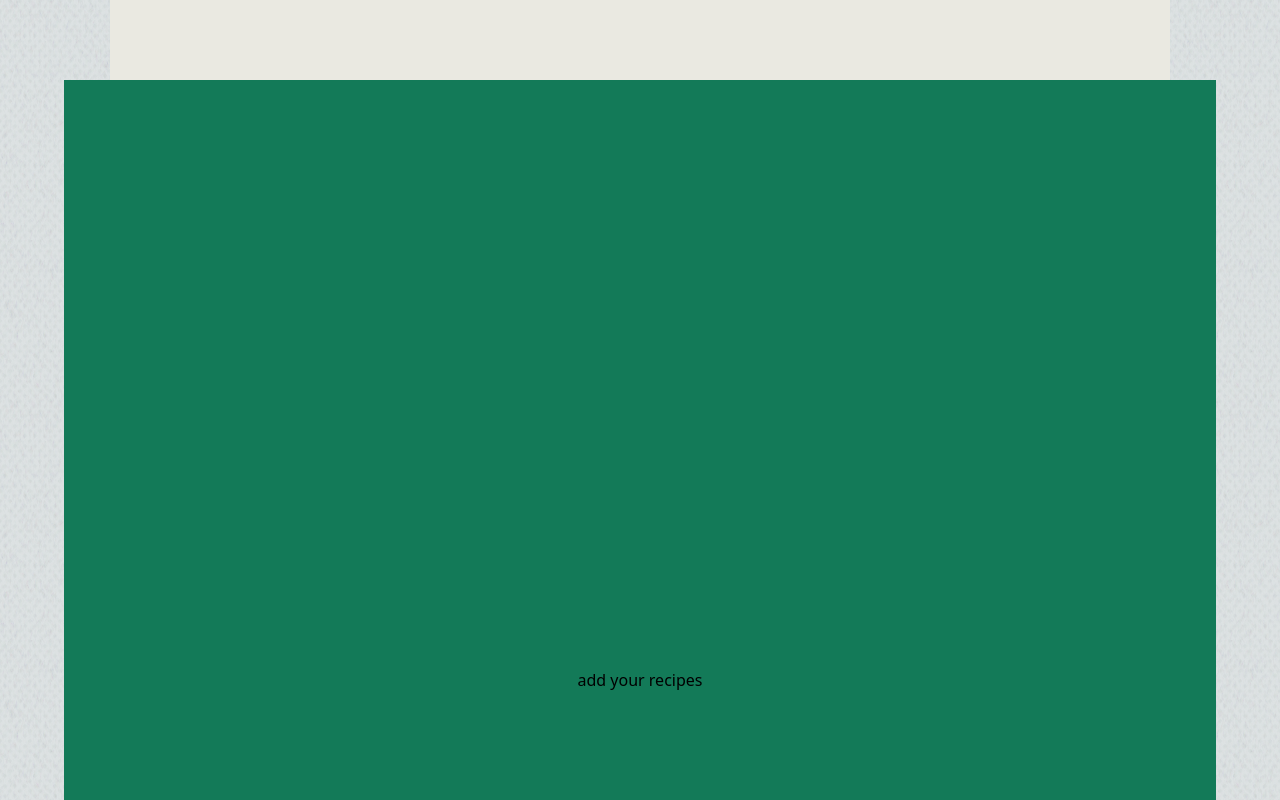
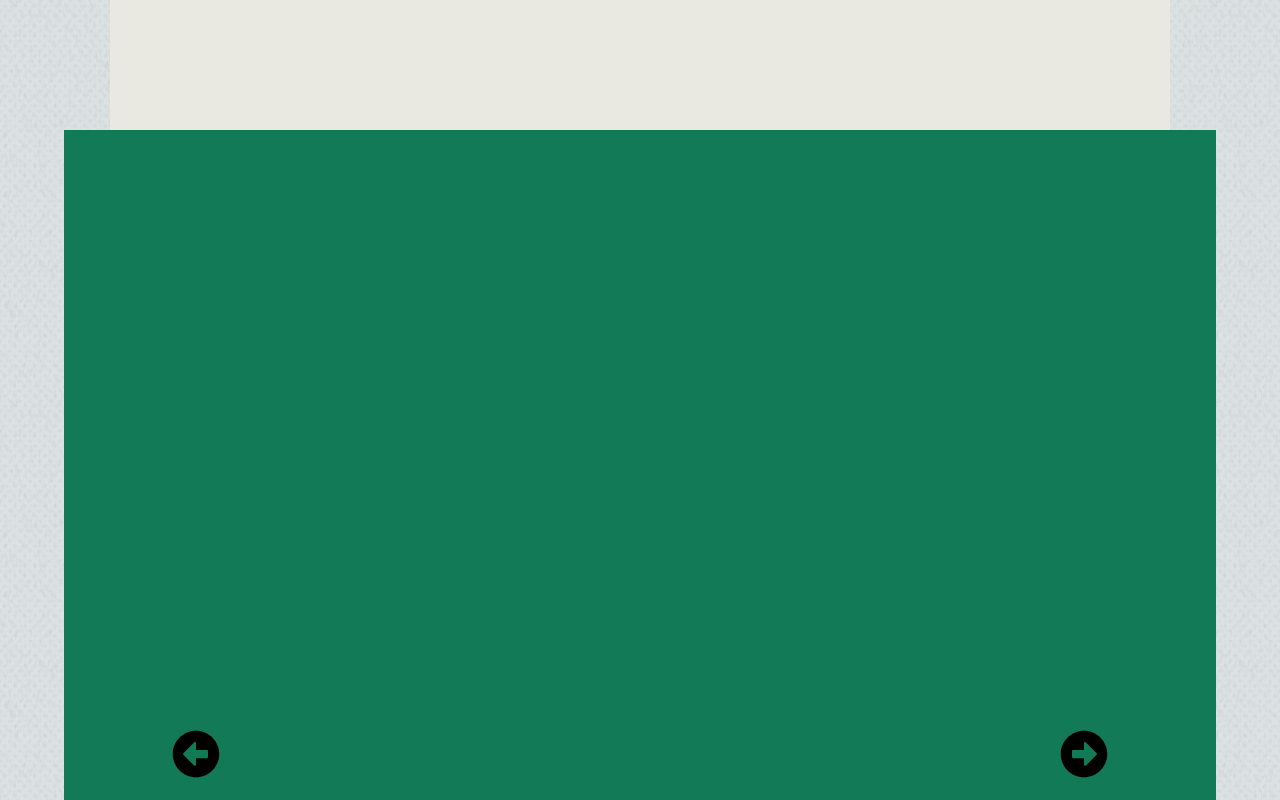
Before and after one commit to thymaster/Online-Cookbook, a React (Create React App) app: page / in a window 1280 px wide. Shown: the part 1360-2160 px from the top of the page. Built offline with nearby package versions, Linux system fonts and the light colour scheme.

Commit message:
Carousel Structure

```diff
--- a/package.json
+++ b/package.json
@@ -10,6 +10,7 @@
     "@testing-library/user-event": "^12.8.3",
     "react": "^17.0.2",
     "react-dom": "^17.0.2",
+    "react-icons": "^4.2.0",
     "react-router-dom": "^5.2.0",
     "react-scripts": "4.0.3",
     "web-vitals": "^1.1.2"
--- /dev/null
+++ b/src/Components/ImageCarousel/ImageCarousel.css
@@ -0,0 +1,44 @@
+.slider{
+    position: relative;
+    height: 100vh;
+    display: flex;
+    justify-content: center;
+    align-items: center;
+}
+
+.image{
+    width: 1000px;
+    height: 500px;
+    border-radius: 10px;
+}
+
+.right-arrow{
+    position: absolute;
+    top: 50%;
+    right: 32px;
+    font-size: 3rem;
+    color: #000;
+    cursor: pointer;
+    user-select: none;
+}
+
+.left-arrow{
+    position: absolute;
+    top: 50%;
+    left: 32px;
+    font-size: 3rem;
+    color: #000;
+    cursor: pointer;
+    user-select: none;
+}
+
+.slide{
+    opacity: 0;
+    transition-duration: 0.5s ease;
+}
+
+.slide.active{
+    opacity: ;
+    transition-duration: 0.5s;
+    transform: scale(1.08);
+}
--- /dev/null
+++ b/src/Components/ImageCarousel/ImageCarousel.jsx
@@ -0,0 +1,40 @@
+import React, { useState } from "react";
+import { SliderData } from "../SliderData/SliderData";
+import { FaArrowAltCircleRight, FaArrowAltCircleLeft } from "react-icons/fa";
+import "../ImageCarousel/ImageCarousel.css";
+
+export const ImageCarousel = ({ slides }) => {
+  const [current, setCurrent] = useState(0);
+  const length = slides.length;
+
+  const nextSlide = () => {
+    setCurrent(current === length - 1 ? 0 : current + 1);
+  };
+
+  const previousSlide = () => {
+    setCurrent(current === 0 ? length - 1 : current + 1);
+  };
+
+  if (!Array.isArray(slides) || slides.length <= 0) {
+    return null;
+  }
+
+  return (
+    <div className="slider">
+      <FaArrowAltCircleLeft className="left-arrow" onClick={previousSlide} />
+      <FaArrowAltCircleRight className="right-arrow" onClick={nextSlide} />
+      {SliderData.map((slide, index) => {
+        return (
+          <div
+            className={index === current ? "slide active" : "slide"}
+            key={index}
+          >
+            {index === current && (
+              <img src={slide.image} alt="carousel images" className="image" />
+            )}
+          </div>
+        );
+      })}
+    </div>
+  );
+};
--- a/src/Components/Navbar/Navbar.jsx
+++ b/src/Components/Navbar/Navbar.jsx
@@ -52,17 +52,17 @@ export const Navbar = (props) => {
           <ul>
             <Link to="/contact">
               <li>
-                <a href="#">Contact</a>
+                <a href="/contact">Contact</a>
               </li>
             </Link>
             <Link to="/signin">
               <li>
-                <a href="#">Sign In</a>
+                <a href="/signin">Sign In</a>
               </li>
             </Link>
             <Link to="/register">
               <li>
-                <a href="#">Sign Up</a>
+                <a href="/register">Sign Up</a>
               </li>
             </Link>
           </ul>
--- /dev/null
+++ b/src/Components/SliderData/SliderData.jsx
@@ -0,0 +1,22 @@
+export const SliderData = [
+  {
+    image:
+      "https://images.unsplash.com/photo-1512621776951-a57141f2eefd?ixid=MnwxMjA3fDB8MHxwaG90by1wYWdlfHx8fGVufDB8fHx8&ixlib=rb-1.2.1&auto=format&fit=crop&w=1050&q=80",
+  },
+  {
+    image:
+      "https://images.unsplash.com/photo-1476224203421-9ac39bcb3327?ixid=MnwxMjA3fDB8MHxwaG90by1wYWdlfHx8fGVufDB8fHx8&ixlib=rb-1.2.1&auto=format&fit=crop&w=1050&q=80",
+  },
+  {
+    image:
+      "https://images.unsplash.com/photo-1414235077428-338989a2e8c0?ixid=MnwxMjA3fDB8MHxwaG90by1wYWdlfHx8fGVufDB8fHx8&ixlib=rb-1.2.1&auto=format&fit=crop&w=1050&q=80",
+  },
+  {
+    image:
+      "https://images.unsplash.com/photo-1490645935967-10de6ba17061?ixid=MnwxMjA3fDB8MHxwaG90by1wYWdlfHx8fGVufDB8fHx8&ixlib=rb-1.2.1&auto=format&fit=crop&w=1035&q=80",
+  },
+  {
+    image:
+      "https://images.unsplash.com/photo-1589010588553-46e8e7c21788?ixid=MnwxMjA3fDB8MHxwaG90by1wYWdlfHx8fGVufDB8fHx8&ixlib=rb-1.2.1&auto=format&fit=crop&w=827&q=80",
+  },
+];
--- a/src/Components/WelcomePage/WelcomePage.css
+++ b/src/Components/WelcomePage/WelcomePage.css
@@ -74,6 +74,7 @@
   color: #fafafa;
   font-size: 16px;
   min-width: 1536px;
+  margin-top: 50px;
 }
 
 .create-account-button {
@@ -92,7 +93,7 @@
 .make-section {
   background-color: rgb(234, 233, 225);
   background-size: contain;
-  width: 100%;
+  width: 95%;
   height: 90vh;
   font-family: "Source Sans Pro", "Trebuchet MS", Helvetica, sans-serif;
   font-weight: 400;
--- a/src/Components/WelcomePage/WelcomePage.jsx
+++ b/src/Components/WelcomePage/WelcomePage.jsx
@@ -1,6 +1,9 @@
 /* eslint-disable jsx-a11y/img-redundant-alt */
 import React from "react";
 import { Link } from "react-router-dom";
+import { ImageCarousel } from "../ImageCarousel/ImageCarousel";
+import { SliderData } from "../SliderData/SliderData";
+
 import "./WelcomePage.css";
 
 export const WelcomePage = () => {
@@ -34,7 +37,7 @@ export const WelcomePage = () => {
           <div className="content-container">
             <div className="section-image">
               <img
-              className="img"
+                className="img"
                 src="https://images.unsplash.com/photo-1514986888952-8cd320577b68?ixid=MnwxMjA3fDB8MHxwaG90by1wYWdlfHx8fGVufDB8fHx8&ixlib=rb-1.2.1&auto=format&fit=crop&w=755&q=80"
                 alt="picture of ingredients on various spoons"
               />
@@ -62,7 +65,9 @@ export const WelcomePage = () => {
           </div>
         </div>
       </section>
-      <section className="sections add-recipes">add your recipes</section>
+      <section className="sections add-recipes">
+        <ImageCarousel slides={SliderData}/>
+      </section>
       <section className="sections organize-recipes">
         organize your own recipes
       </section>
```
Also changed, not shown: 1 other file (tests, documents, lock files or other folders).
